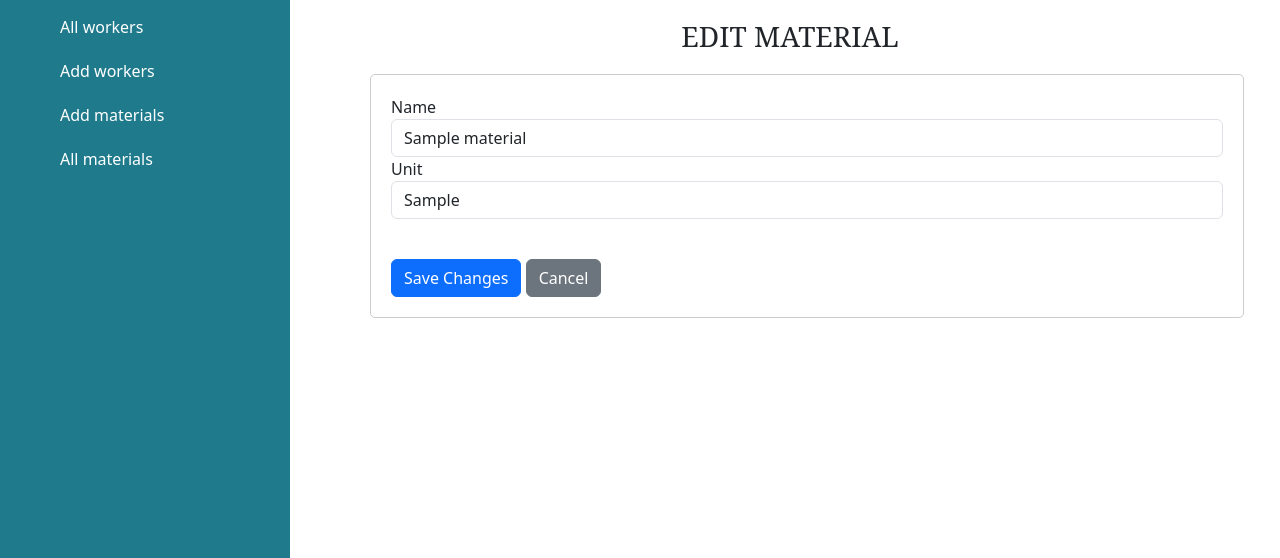
After one commit to EstherAuma/Construction-site, a Django app: page /editmaterials/1/ in a window 1280 px wide. The commit adds this page. Shown: the top 558 px of the page. Run offline with Django 5.2, Linux system fonts and the light colour scheme; tables that the repository leaves empty hold one stand-in row (values such as "Sample post"); some libraries are stand-ins or nearby versions.

Commit message:
Implement editing materials

```diff
--- /dev/null
+++ b/materialTracker/templates/pages/edit-material.html
@@ -0,0 +1,23 @@
+{% extends 'pages/base.html' %}
+{% block content %}
+
+<h3>EDIT MATERIAL</h3>
+<form method="POST" action="", class="add-material-form">
+    {% csrf_token %}
+    <div class="form-group">
+        <label for="{{ form.name.id_for_label }}">Name</label>
+        <input type="text" name="{{ form.name.name }}" id="{{ form.name.id_for_label }}"
+         value="{{ form.name.value|default_if_none:'' }}" class="form-control", required="True">
+
+    </div>
+    <div class="form-group">
+        <label for="{{ form.unit.id_for_label }}">Unit</label>
+        <input type="text" name="{{ form.unit.name }}" id="{{ form.unit.id_for_label }}"
+         value="{{ form.unit.value|default_if_none:'' }}" class="form-control", required="True">
+
+    </div>
+    <br>
+    <button type="submit" class="btn btn-primary mt-3">Save Changes</button>
+    <a href="{% url 'materials' %}" class="btn btn-secondary mt-3">Cancel</a>
+</form>
+{% endblock %}
--- a/materialTracker/templates/pages/materials.html
+++ b/materialTracker/templates/pages/materials.html
@@ -8,6 +8,7 @@
             <tr>
                 <th>Material name</th>
                 <th>Material quantity</th>
+                <th>Update</th>
 
             </tr>
         </thead>
@@ -16,7 +17,9 @@
                 <tr>
                     <td>{{ material.name }}</td>
                     <td>{{ material.unit }}</td>
-
+                    <td>
+                        <a href="{% url 'edit-materials' material.id %}" class="btn btn-primary">Edit</a>
+                    </td>
                 </tr>
             {% endfor %}
         </tbody>
--- a/materialTracker/urls.py
+++ b/materialTracker/urls.py
@@ -9,6 +9,7 @@ urlpatterns = [
     path("materials/", views.materials, name="materials"),
     path("workers/<int:pk>/", views.worker_detail, name="worker-detail"),
     path("editworkers/<int:pk>/", views.edit_workers, name="editworkers"),
+    path("editmaterials/<int:pk>/", views.edit_materials, name="edit-materials"),
 
     # API URLS
     path("api/workers/", WorkerListAPIView.as_view(), name="workers"),
--- a/materialTracker/views.py
+++ b/materialTracker/views.py
@@ -50,7 +50,7 @@ def add_materials(request):
     if request.method == "POST":
         if form.is_valid():
             form.save()
-    return render(request, "pages/addmaterials.html", {"rice": form})
+    return render(request, "pages/addmaterials.html", {"form": form})
 
 def materials(request):
     materials = Material.objects.all()
@@ -68,5 +68,15 @@ def edit_workers(request, pk):
     if request.method == "POST":
         if form.is_valid():
             form.save()
-            return redirect('/', kwargs={'pk': pk})
+            return redirect('/')
     return render(request, "pages/edit-worker.html", {"form": form})
+
+
+def edit_materials(request, pk):
+    material = Material.objects.get(pk=pk)
+    form = MaterialForm(request.POST or None, instance=material)
+    if request.method == "POST":
+        if form.is_valid():
+            form.save()
+            return redirect('/materials')
+    return render(request, "pages/edit-material.html", {"form": form})
```
Also changed, not shown: materialTracker/templates/pages/addmaterials.html (+6 -6 lines).
